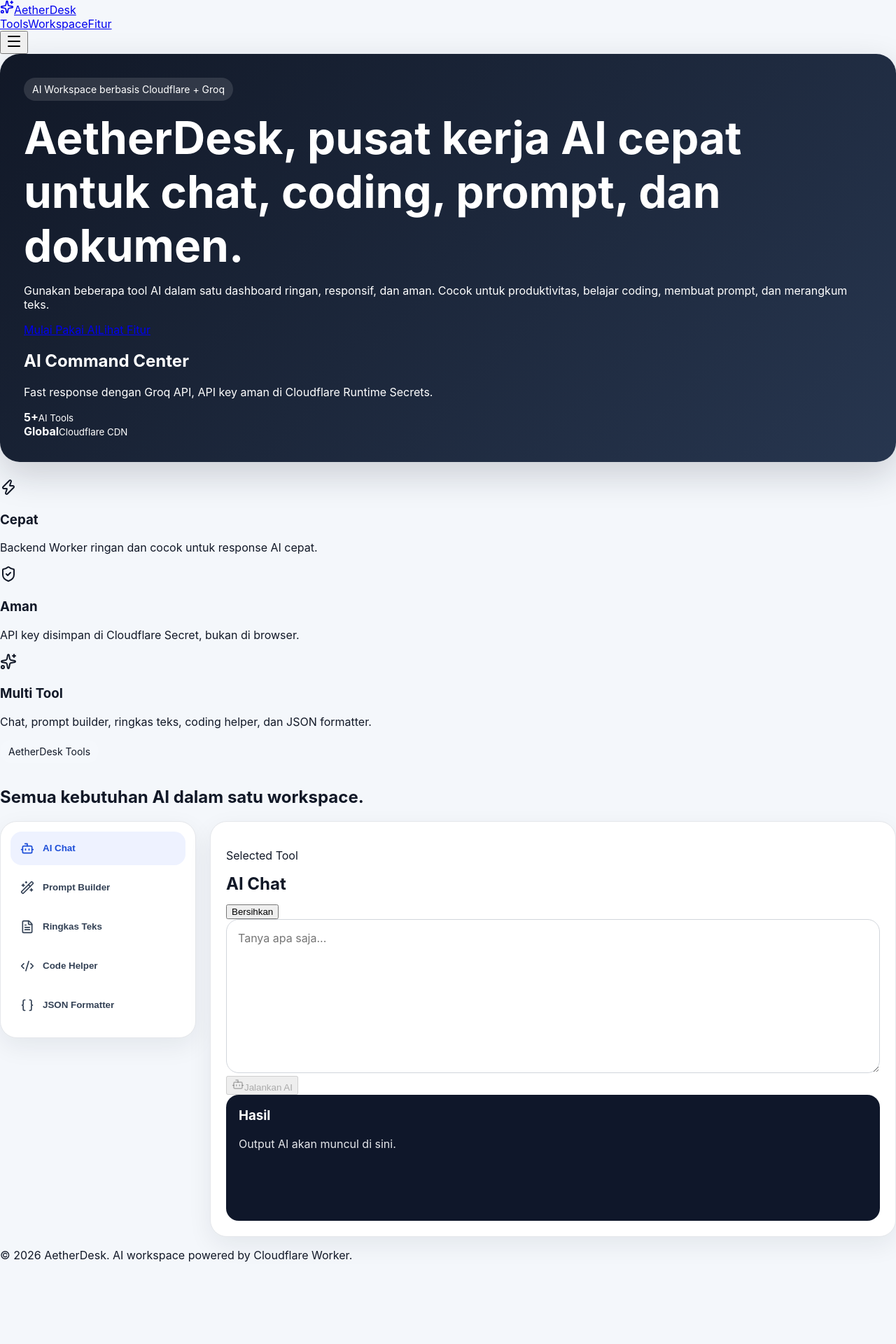
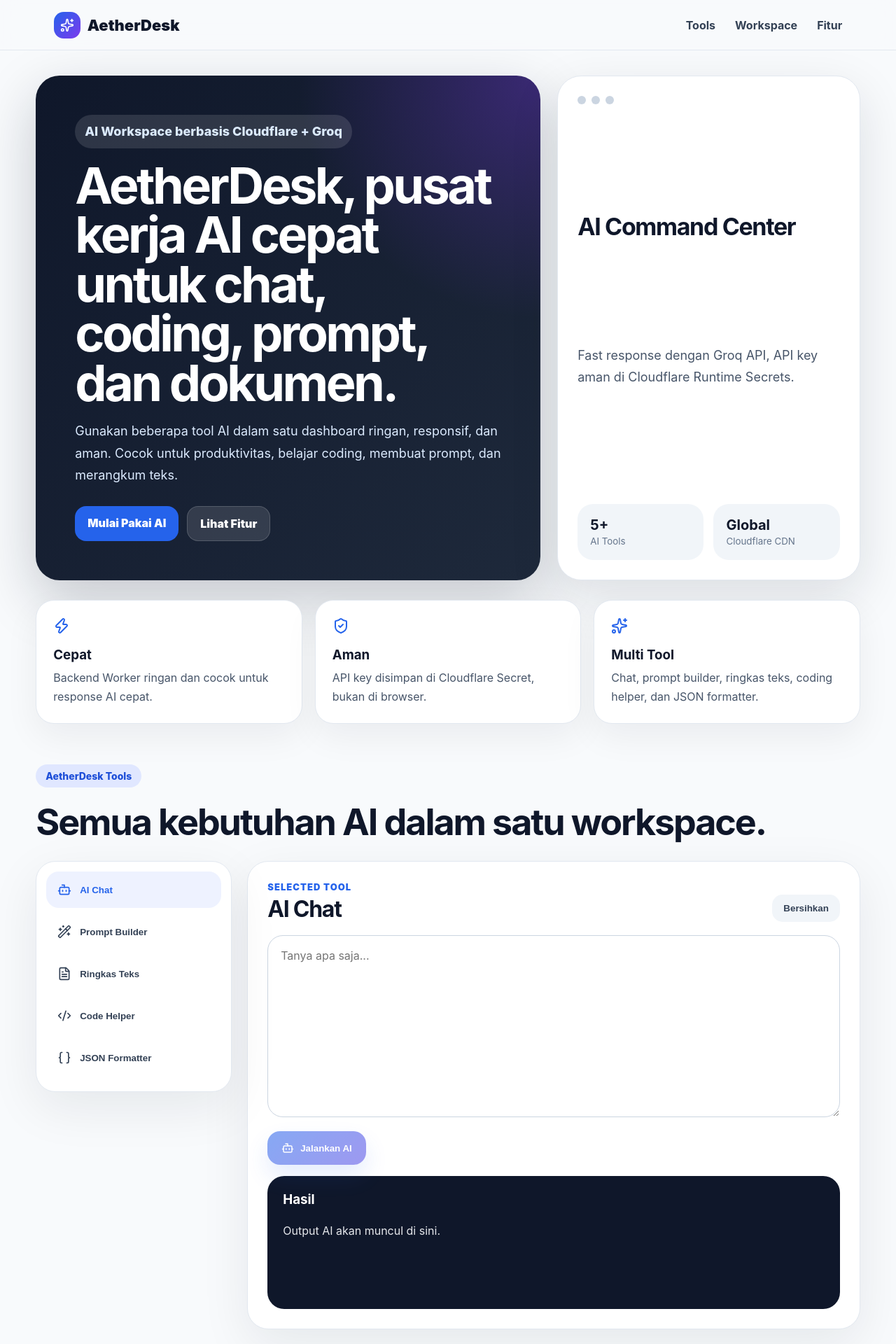
Before and after one commit to coin7star/aetherdesk, a React (Vite) app: page / in a window 1280 px wide. Shown: the top 1920 px of the page at 70% size. Before the commit the page ends 1819 px from the top, so only its background shows below. Built offline with nearby package versions, Linux system fonts and the light colour scheme.

Commit message:
Update style.css

```diff
--- a/src/style.css
+++ b/src/style.css
@@ -1,175 +1,521 @@
 :root {
   font-family: Inter, ui-sans-serif, system-ui, Arial, sans-serif;
-  color: #111827;
-  background: #f4f7fb;
+  color: #0f172a;
+  background: #f8fafc;
 }
 
-* { box-sizing: border-box; }
+* {
+  box-sizing: border-box;
+}
+
+html {
+  scroll-behavior: smooth;
+}
 
 body {
   margin: 0;
 }
 
-.app {
-  width: min(1180px, 94vw);
-  margin: 0 auto;
-  padding: 32px 0;
+a {
+  color: inherit;
+  text-decoration: none;
+}
+
+main {
+  overflow-x: hidden;
+}
+
+.navbar {
+  position: sticky;
+  top: 0;
+  z-index: 50;
+  width: 100%;
+  height: 72px;
+  padding: 0 6vw;
+  display: flex;
+  align-items: center;
+  justify-content: space-between;
+  background: rgba(248, 250, 252, 0.86);
+  backdrop-filter: blur(14px);
+  border-bottom: 1px solid #e2e8f0;
+}
+
+.brand {
+  display: flex;
+  align-items: center;
+  gap: 10px;
+  font-size: 22px;
+  font-weight: 900;
+}
+
+.brandIcon {
+  width: 38px;
+  height: 38px;
+  border-radius: 14px;
+  display: grid;
+  place-items: center;
+  color: white;
+  background: linear-gradient(135deg, #2563eb, #7c3aed);
+}
+
+.navLinks {
+  display: flex;
+  gap: 28px;
+  color: #334155;
+  font-weight: 700;
+}
+
+.navLinks a:hover {
+  color: #2563eb;
+}
+
+.mobileBtn {
+  display: none;
+  border: 0;
+  background: #e2e8f0;
+  border-radius: 12px;
+  padding: 9px;
+}
+
+.mobileNav {
+  display: none;
 }
 
 .hero {
-  padding: 34px;
-  border-radius: 28px;
-  background: linear-gradient(135deg, #111827, #27364f);
+  width: min(1180px, 92vw);
+  margin: 36px auto 0;
+  display: grid;
+  grid-template-columns: 1.25fr 0.75fr;
+  gap: 24px;
+  align-items: stretch;
+}
+
+.heroText {
+  padding: 56px;
+  border-radius: 34px;
+  background:
+    radial-gradient(circle at top right, rgba(124, 58, 237, 0.35), transparent 34%),
+    linear-gradient(135deg, #0f172a, #1e293b);
   color: white;
-  box-shadow: 0 18px 50px rgba(17, 24, 39, 0.18);
-  margin-bottom: 24px;
+  box-shadow: 0 28px 80px rgba(15, 23, 42, 0.22);
 }
 
 .badge {
-  display: inline-block;
-  padding: 8px 12px;
+  display: inline-flex;
+  width: fit-content;
+  padding: 8px 14px;
   border-radius: 999px;
-  background: rgba(255,255,255,.12);
-  margin: 0 0 14px;
+  background: rgba(255,255,255,0.12);
+  color: #dbeafe;
   font-size: 14px;
+  font-weight: 800;
+  margin: 0 0 18px;
 }
 
-h1 {
-  font-size: clamp(34px, 6vw, 64px);
+.badge.dark {
+  background: #e0e7ff;
+  color: #1d4ed8;
+}
+
+.hero h1 {
+  margin: 0;
+  max-width: 820px;
+  font-size: clamp(36px, 6vw, 72px);
+  line-height: 0.98;
+  letter-spacing: -0.05em;
+}
+
+.hero p {
+  max-width: 760px;
+  color: #dbeafe;
+  font-size: 18px;
+  line-height: 1.75;
+}
+
+.heroActions {
+  margin-top: 28px;
+  display: flex;
+  gap: 12px;
+  flex-wrap: wrap;
+}
+
+.primaryBtn,
+.secondaryBtn {
+  padding: 14px 18px;
+  border-radius: 16px;
+  font-weight: 900;
+}
+
+.primaryBtn {
+  background: #2563eb;
+  color: white;
+}
+
+.secondaryBtn {
+  background: rgba(255,255,255,0.12);
+  color: white;
+  border: 1px solid rgba(255,255,255,0.16);
+}
+
+.heroCard {
+  padding: 28px;
+  border-radius: 34px;
+  background: white;
+  border: 1px solid #e2e8f0;
+  box-shadow: 0 24px 70px rgba(15, 23, 42, 0.12);
+  display: flex;
+  flex-direction: column;
+  justify-content: space-between;
+}
+
+.miniTop {
+  display: flex;
+  gap: 8px;
+}
+
+.miniTop span {
+  width: 12px;
+  height: 12px;
+  border-radius: 999px;
+  background: #cbd5e1;
+}
+
+.heroCard h2 {
+  margin: 30px 0 8px;
+  font-size: 34px;
+  letter-spacing: -0.04em;
+}
+
+.heroCard p {
+  color: #475569;
+  line-height: 1.7;
+}
+
+.miniStats {
+  display: grid;
+  grid-template-columns: 1fr 1fr;
+  gap: 14px;
+  margin-top: 24px;
+}
+
+.miniStats div {
+  padding: 18px;
+  border-radius: 22px;
+  background: #f1f5f9;
+}
+
+.miniStats strong {
+  display: block;
+  font-size: 20px;
+}
+
+.miniStats small {
+  color: #64748b;
+}
+
+.features {
+  width: min(1180px, 92vw);
+  margin: 28px auto;
+  display: grid;
+  grid-template-columns: repeat(3, 1fr);
+  gap: 18px;
+}
+
+.features article {
+  padding: 24px;
+  border-radius: 26px;
+  background: white;
+  border: 1px solid #e2e8f0;
+  box-shadow: 0 18px 50px rgba(15, 23, 42, 0.06);
+}
+
+.features svg {
+  color: #2563eb;
+}
+
+.features h3 {
+  margin: 14px 0 8px;
+}
+
+.features p {
+  color: #475569;
+  line-height: 1.7;
   margin: 0;
 }
 
-.subtitle {
-  max-width: 720px;
-  color: #dbeafe;
-  line-height: 1.7;
+.toolsIntro {
+  width: min(1180px, 92vw);
+  margin: 58px auto 18px;
+}
+
+.toolsIntro h2 {
+  margin: 0;
+  font-size: clamp(30px, 5vw, 52px);
+  letter-spacing: -0.04em;
 }
 
 .workspace {
+  width: min(1180px, 92vw);
+  margin: 24px auto 50px;
   display: grid;
   grid-template-columns: 280px 1fr;
-  gap: 20px;
+  gap: 22px;
+  align-items: start;
 }
 
-.sidebar, .panel {
+.sidebar,
+.panel {
   background: white;
-  border: 1px solid #e5e7eb;
-  border-radius: 24px;
-  box-shadow: 0 12px 35px rgba(15, 23, 42, .07);
+  border: 1px solid #e2e8f0;
+  box-shadow: 0 22px 70px rgba(15, 23, 42, 0.08);
 }
 
 .sidebar {
   padding: 14px;
-  height: fit-content;
+  border-radius: 28px;
+  position: sticky;
+  top: 92px;
 }
 
 .tool {
   width: 100%;
   border: 0;
   background: transparent;
-  padding: 14px;
+  padding: 16px;
   margin-bottom: 8px;
   display: flex;
   align-items: center;
   gap: 12px;
-  border-radius: 16px;
+  border-radius: 18px;
   cursor: pointer;
   color: #334155;
-  font-weight: 700;
+  font-weight: 900;
+  text-align: left;
 }
 
-.tool:hover, .tool.active {
+.tool:hover,
+.tool.active {
   background: #eef2ff;
-  color: #1d4ed8;
+  color: #2563eb;
 }
 
 .panel {
-  padding: 22px;
+  padding: 28px;
+  border-radius: 30px;
 }
 
-.panel-header {
+.panelHeader {
   display: flex;
   align-items: center;
   justify-content: space-between;
+  gap: 16px;
 }
 
-.panel h2, .panel h3 {
-  margin: 0 0 14px;
+.panelLabel {
+  margin: 0 0 4px;
+  color: #2563eb;
+  font-weight: 900;
+  font-size: 13px;
+  text-transform: uppercase;
+  letter-spacing: 0.08em;
+}
+
+.panel h2 {
+  margin: 0 0 18px;
+  font-size: 32px;
+  letter-spacing: -0.04em;
+}
+
+.clearBtn {
+  border: 0;
+  background: #f1f5f9;
+  color: #334155;
+  border-radius: 15px;
+  padding: 12px 16px;
+  cursor: pointer;
+  font-weight: 900;
 }
 
 textarea {
   width: 100%;
-  min-height: 220px;
-  border: 1px solid #d1d5db;
-  border-radius: 18px;
-  padding: 16px;
+  min-height: 260px;
+  border: 1px solid #cbd5e1;
+  border-radius: 22px;
+  padding: 18px;
   font: inherit;
+  font-size: 16px;
   resize: vertical;
   outline: none;
 }
 
 textarea:focus {
   border-color: #2563eb;
-  box-shadow: 0 0 0 4px rgba(37,99,235,.12);
+  box-shadow: 0 0 0 5px rgba(37, 99, 235, 0.12);
 }
 
-.run, .ghost {
+.runBtn {
+  margin: 16px 0;
   border: 0;
-  border-radius: 14px;
+  border-radius: 18px;
+  padding: 15px 20px;
+  background: linear-gradient(135deg, #2563eb, #4f46e5);
+  color: white;
   cursor: pointer;
-  font-weight: 800;
+  font-weight: 900;
+  display: inline-flex;
+  align-items: center;
+  gap: 9px;
+  box-shadow: 0 16px 34px rgba(37, 99, 235, 0.22);
 }
 
-.run {
-  margin: 14px 0;
-  padding: 14px 18px;
-  background: #2563eb;
-  color: white;
-  display: inline-flex;
-  align-items: center;
-  gap: 8px;
-}
-
-.run:disabled {
-  opacity: .55;
+.runBtn:disabled {
+  opacity: 0.55;
   cursor: not-allowed;
 }
 
-.ghost {
-  padding: 10px 14px;
-  background: #f1f5f9;
-  color: #334155;
-}
-
 .result {
-  border-radius: 18px;
+  border-radius: 24px;
   background: #0f172a;
   color: #e5e7eb;
-  padding: 18px;
-  min-height: 180px;
+  padding: 22px;
+  min-height: 190px;
 }
 
 .result h3 {
   color: white;
+  margin-top: 0;
 }
 
 pre {
   white-space: pre-wrap;
   word-wrap: break-word;
   font: inherit;
-  line-height: 1.7;
+  line-height: 1.75;
 }
 
 .spin {
   animation: spin 1s linear infinite;
 }
 
-@keyframes spin {
-  to { transform: rotate(360deg); }
+.footer {
+  padding: 30px 6vw;
+  text-align: center;
+  color: #64748b;
+  border-top: 1px solid #e2e8f0;
 }
 
-@media (max-width: 820px) {
+@keyframes spin {
+  to {
+    transform: rotate(360deg);
+  }
+}
+
+@media (max-width: 900px) {
+  .navLinks {
+    display: none;
+  }
+
+  .mobileBtn {
+    display: grid;
+    place-items: center;
+  }
+
+  .mobileNav {
+    display: grid;
+    gap: 12px;
+    padding: 16px 6vw;
+    background: white;
+    border-bottom: 1px solid #e2e8f0;
+    font-weight: 800;
+  }
+
+  .hero {
+    grid-template-columns: 1fr;
+    margin-top: 20px;
+  }
+
+  .heroText {
+    padding: 32px 24px;
+    border-radius: 28px;
+  }
+
+  .hero h1 {
+    font-size: clamp(36px, 12vw, 54px);
+  }
+
+  .hero p {
+    font-size: 16px;
+  }
+
+  .features {
+    grid-template-columns: 1fr;
+  }
+
   .workspace {
     grid-template-columns: 1fr;
   }
+
+  .sidebar {
+    position: static;
+    display: grid;
+    grid-template-columns: 1fr;
+  }
+
+  .panel {
+    padding: 20px;
+  }
+
+  .panelHeader {
+    align-items: flex-start;
+    flex-direction: column;
+  }
+
+  textarea {
+    min-height: 220px;
+  }
+
+  .runBtn {
+    width: 100%;
+    justify-content: center;
+  }
+
+  .clearBtn {
+    width: 100%;
+  }
 }
+
+@media (max-width: 520px) {
+  .navbar {
+    height: 64px;
+    padding: 0 4vw;
+  }
+
+  .brand {
+    font-size: 19px;
+  }
+
+  .hero,
+  .features,
+  .toolsIntro,
+  .workspace {
+    width: 94vw;
+  }
+
+  .heroText {
+    padding: 28px 20px;
+  }
+
+  .primaryBtn,
+  .secondaryBtn {
+    width: 100%;
+    text-align: center;
+  }
+
+  .miniStats {
+    grid-template-columns: 1fr;
+  }
+
+  .tool {
+    padding: 14px;
+  }
+}
```
